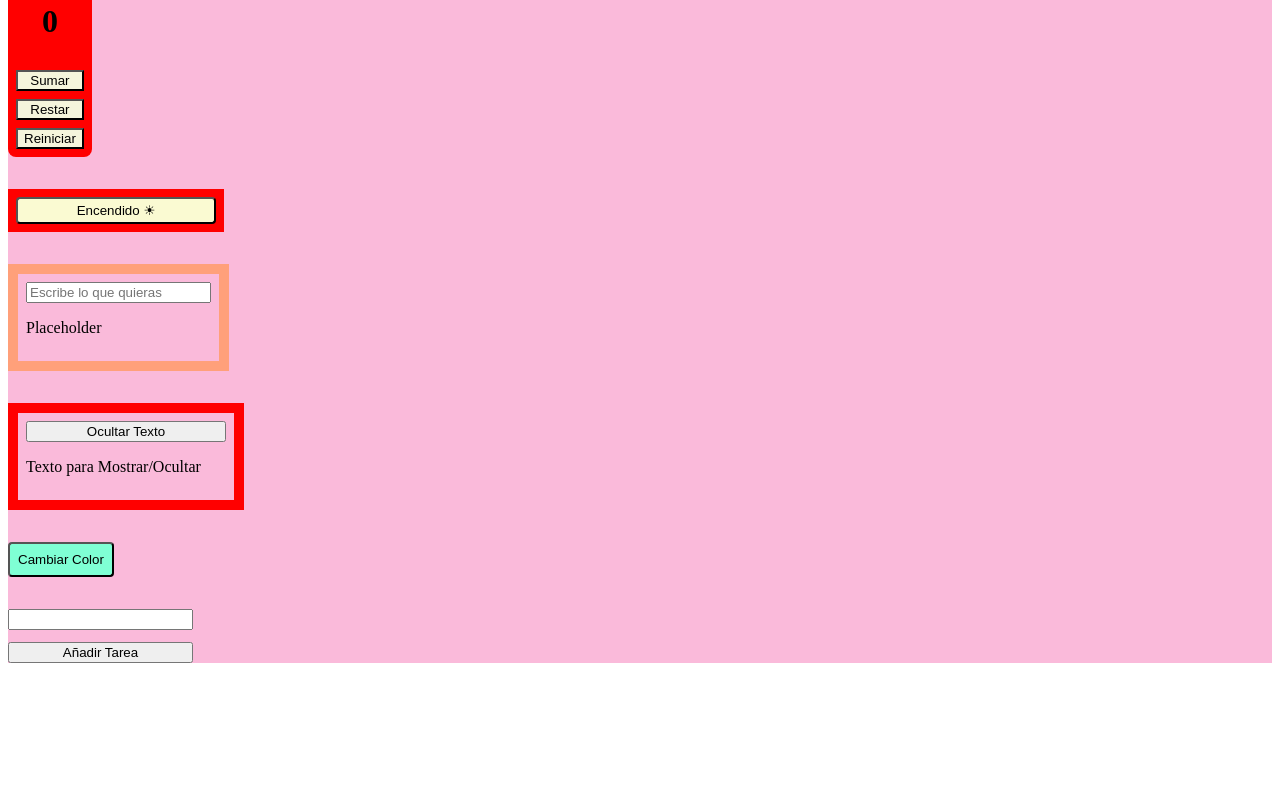
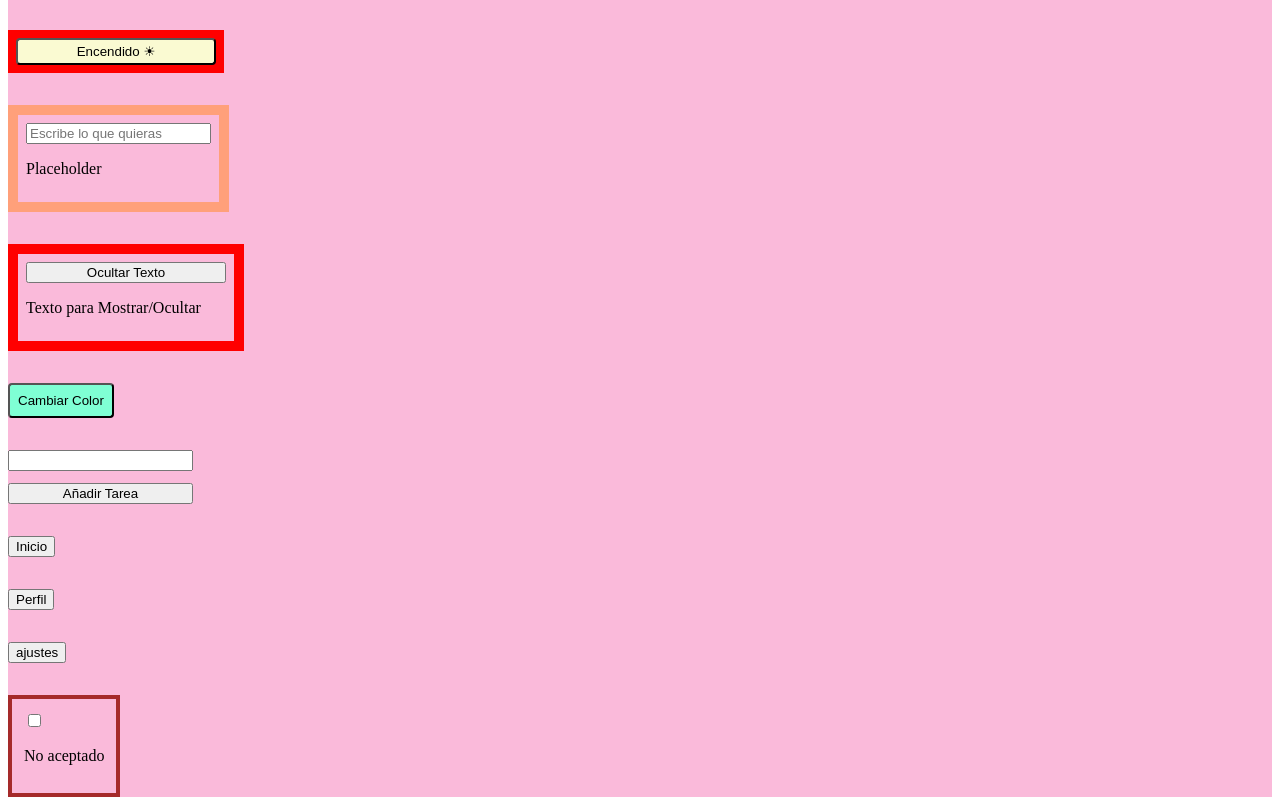
Before and after one commit to javier-ibanez-vizuete/react-usestate, a React (Vite) app: page / in a window 1280 px wide. Shown: the part 193-990 px from the top of the page. Before the commit the page ends 856 px from the top, so only its background shows below. Built offline with nearby package versions, Linux system fonts and the light colour scheme.

Commit message:
feat(app): add a changing checkbox to components

```diff
--- a/src/App.jsx
+++ b/src/App.jsx
@@ -6,21 +6,23 @@ import { ShowText } from "./components/ShowText/ShowText";
 import { ColoredBtn } from "./components/ColoredBtn/ColoredBtn";
 import { TaskList } from "./components/TaskList/TaskList";
 import { FakeNavigation } from "./components/FakeNavigation/FakeNavigation";
+import { CheckBox } from "./components/CheckBox/CheckBox";
 
 export const App = () => {
 	const [count, setCount] = useState(0);
 
 	return (
 		<>
-			<FakeNavigation btnName={"Inicio"} textContent={"Texto de Inicio"} />
-			<FakeNavigation btnName={"Perfil"} textContent={"Texto de Perfil"} />
-			<FakeNavigation btnName={"ajustes"} textContent={"Boton ajustes"} />
 			<SimpleCounter />
 			<ToggleButton />
 			<TextBox />
 			<ShowText />
 			<ColoredBtn />
 			<TaskList />
+			<FakeNavigation btnName={"Inicio"} textContent={"Texto de Inicio"} />
+			<FakeNavigation btnName={"Perfil"} textContent={"Texto de Perfil"} />
+			<FakeNavigation btnName={"ajustes"} textContent={"Boton ajustes"} />
+			<CheckBox />
 		</>
 	);
 };
--- /dev/null
+++ b/src/components/CheckBox/CheckBox.css
@@ -0,0 +1,4 @@
+.checkbox-container {
+	padding: 12px;
+	border: 4px solid brown;
+}
--- /dev/null
+++ b/src/components/CheckBox/CheckBox.jsx
@@ -0,0 +1,21 @@
+import { useState } from "react";
+import "./CheckBox.css";
+
+export const CheckBox = () => {
+	const [checkbox, setCheckBox] = useState(false);
+
+	return (
+		<div className="checkbox-container">
+			<input
+				type="checkbox"
+				name="input-checkbox"
+				id="input-checkbox"
+				onClick={(event) => {
+					event.target.value = checkbox;
+					setCheckBox(!checkbox);
+				}}
+			/>
+			<p>{checkbox ? "Aceptado" : "No aceptado"}</p>
+		</div>
+	);
+};
```
